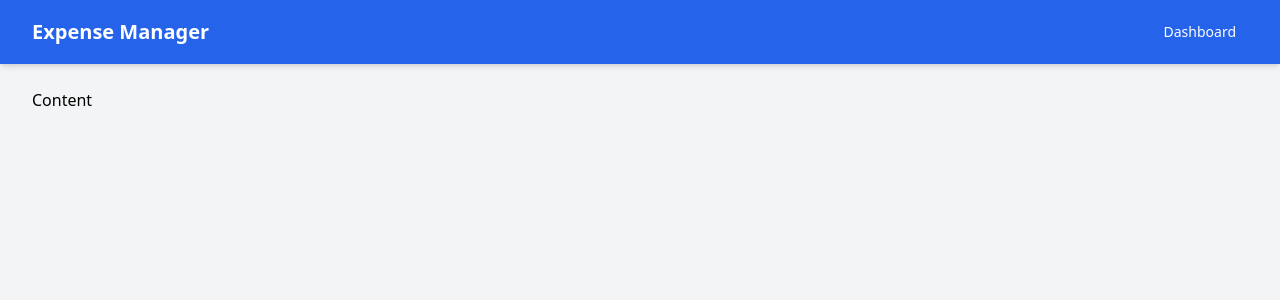
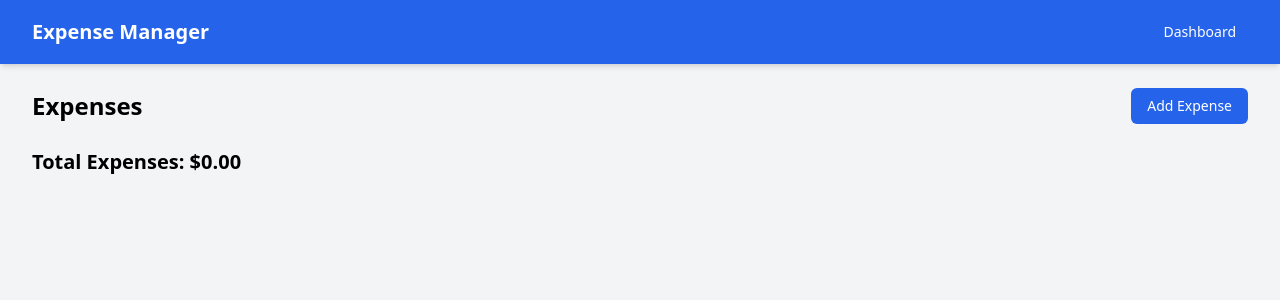
Before and after one commit to tapadar13/expense-management-app, a React (Vite) app: page / in a window 1280 px wide. Shown: the top 300 px of the page. Built offline with nearby package versions, Linux system fonts and the light colour scheme.

Commit message:
integrate ExpenseList into main app

```diff
--- a/src/App.tsx
+++ b/src/App.tsx
@@ -1,9 +1,13 @@
+import ExpenseList from "./components/expenses/ExpenseList";
 import Layout from "./components/layout/Layout";
+import { ExpenseProvider } from "./context/ExpenseContext";
 
 export default function App() {
   return (
-    <Layout>
-      <main>Content</main>
-    </Layout>
+    <ExpenseProvider>
+      <Layout>
+        <ExpenseList />
+      </Layout>
+    </ExpenseProvider>
   );
 }
```
